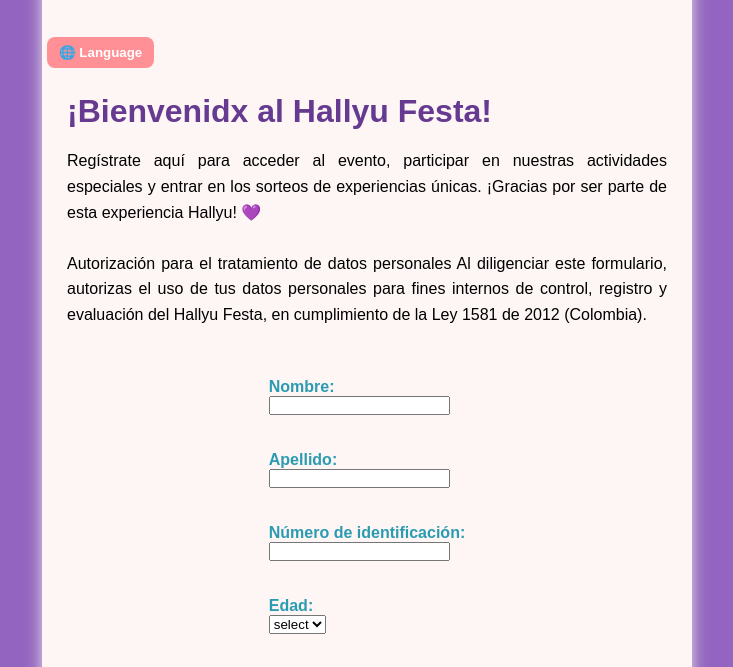
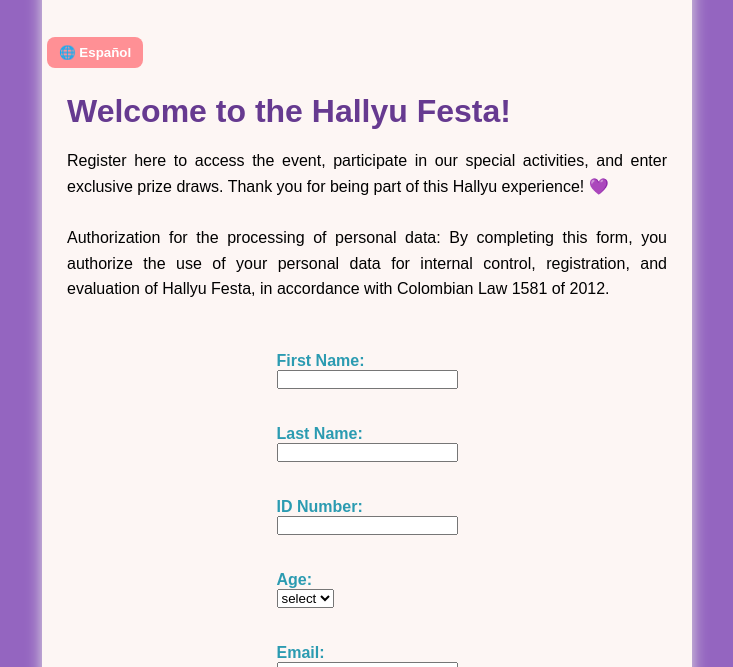
Before and after one commit to LauCGV/Registro_Hallyu, a plain HTML site: page index.html in a window 1280 px wide. Both pictures are taken after a click on the button "🌐 Language". Shown: the part 115-782 px from the top of the page, without its empty margins (273-1006 px from the left). Drawn offline with Linux system fonts and the light colour scheme.

Commit message:
antes de este funciona pero sin cambiar el idioma

```diff
--- a/index.html
+++ b/index.html
@@ -107,6 +107,67 @@
             selectEdad.appendChild(option);
         }
     </script>
+    <script>
+        const textos = {
+            es: {
+                bienvenida: "¡Bienvenidx al Hallyu Festa!",
+                parrafo: `Regístrate aquí para acceder al evento, participar en nuestras actividades especiales y entrar
+      en los sorteos de experiencias únicas. ¡Gracias por ser parte de esta experiencia Hallyu! 💜
+      <br><br>
+      Autorización para el tratamiento de datos personales:
+      Al diligenciar este formulario, autorizas el uso de tus datos personales para fines internos de
+      control, registro y evaluación del Hallyu Festa, en cumplimiento de la Ley 1581 de 2012 (Colombia).`,
+                nombre: "Nombre:",
+                apellido: "Apellido:",
+                identificacion: "Número de identificación:",
+                edad: "Edad:",
+                correo: "Correo:",
+                celular: "Celular:",
+                procedencia: "Procedencia:",
+                boton: "Enviar",
+                idiomaBtn: "🌐 English"
+            },
+            en: {
+                bienvenida: "Welcome to the Hallyu Festa!",
+                parrafo: `Register here to access the event, participate in our special activities, and enter
+      exclusive prize draws. Thank you for being part of this Hallyu experience! 💜
+      <br>
+      <br>
+      Authorization for the processing of personal data:
+      By completing this form, you authorize the use of your personal data for internal control,
+      registration, and evaluation of Hallyu Festa, in accordance with Colombian Law 1581 of 2012.`,
+                nombre: "First Name:",
+                apellido: "Last Name:",
+                identificacion: "ID Number:",
+                edad: "Age:",
+                correo: "Email:",
+                celular: "Phone Number:",
+                procedencia: "City",
+                boton: "Submit",
+                idiomaBtn: "🌐 Español"
+            }
+        };
+
+        let idiomaActual = "es";
+
+        document.getElementById("btn_lenguaje").addEventListener("click", () => {
+            idiomaActual = idiomaActual === "es" ? "en" : "es";
+            const t = textos[idiomaActual];
+
+            document.getElementById("bienvenida").innerHTML = t.bienvenida;
+            document.querySelector(".informacion").innerHTML = t.parrafo;
+            document.getElementById("label_name").innerText = t.nombre;
+            document.getElementById("label_apellido").innerText = t.apellido;
+            document.getElementById("label_id").innerText = t.identificacion;
+            document.getElementById("label_edad").innerText = t.edad;
+            document.getElementById("label_correo").innerText = t.correo;
+            document.getElementById("label_celular").innerText = t.celular;
+            document.getElementById("label_procedencia").innerText = t.procedencia;
+            document.querySelector('button[type="submit"]').innerText = t.boton;
+            document.getElementById("btn_lenguaje").innerText = t.idiomaBtn;
+        });
+
+    </script>
 
     <script src="js/main.js"></script>
 
```
